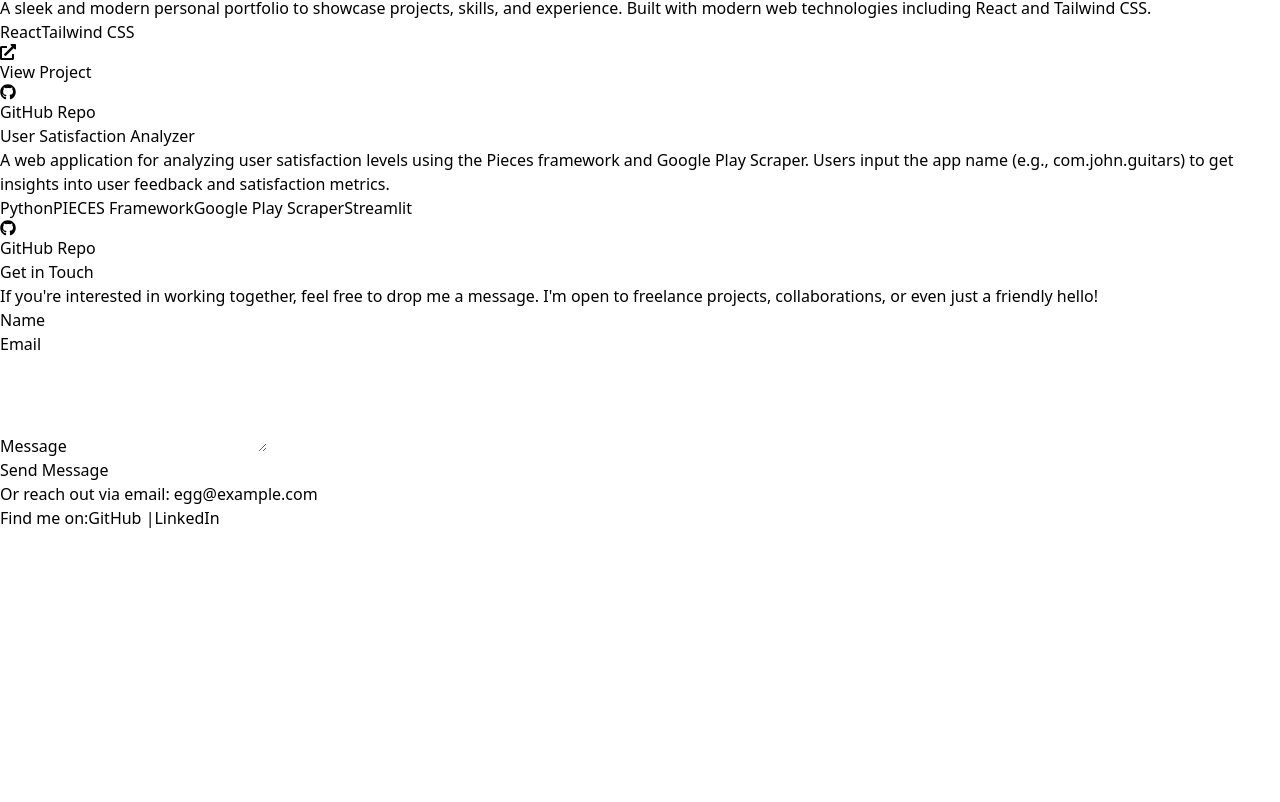
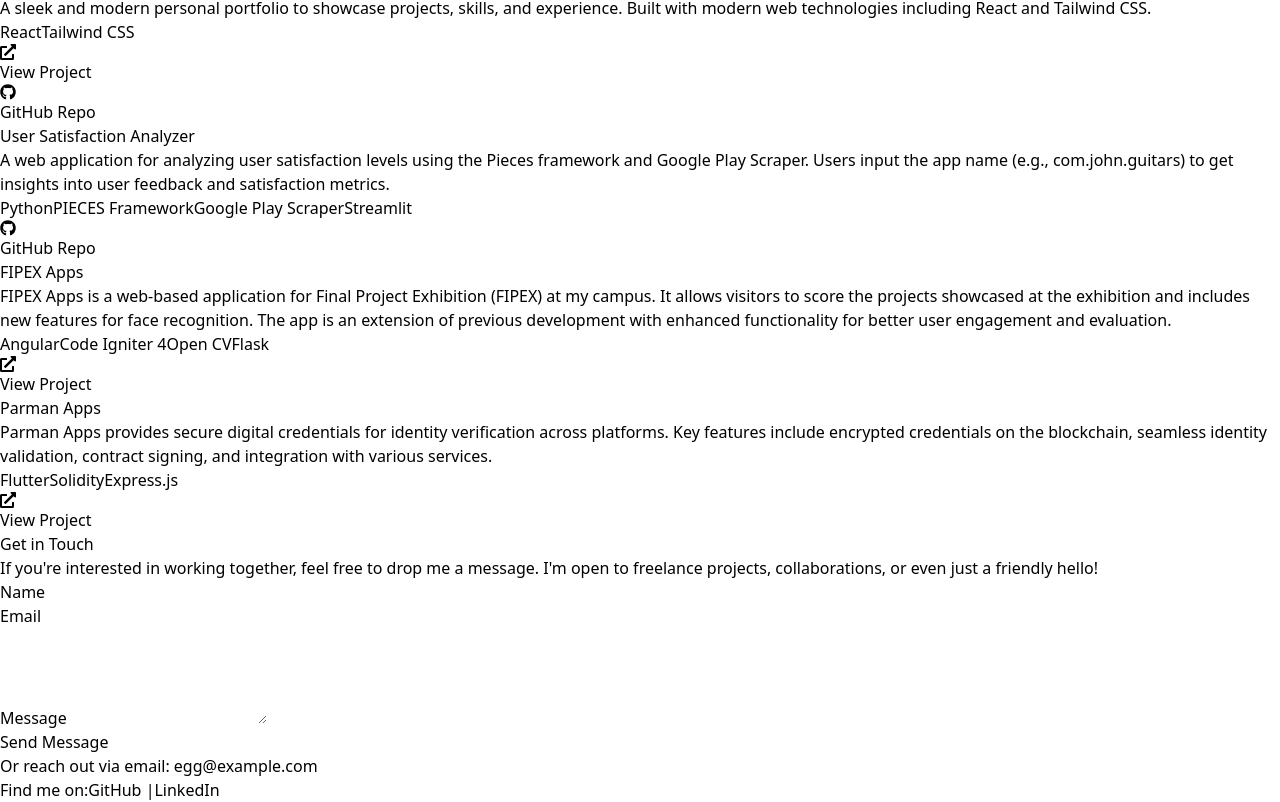
Before and after one commit to egasa21/portfolio-web, a React (Vite) app: page / in a window 1280 px wide. Shown: the part 1654-2456 px from the top of the page. Before the commit the page ends 2184 px from the top, so only its background shows below. Built offline with nearby package versions, Linux system fonts and the light colour scheme.

Commit message:
update projects

```diff
--- a/src/data/projectsData.js
+++ b/src/data/projectsData.js
@@ -45,5 +45,26 @@
         ],
         // "link": "https://your-user-satisfaction-analyzer.com",
         "github": "https://github.com/egasa21/apps-pieces-analysis"
+    },
+    {
+        "title": "FIPEX Apps",
+        "description": "FIPEX Apps is a web-based application for Final Project Exhibition (FIPEX) at my campus. It allows visitors to score the projects showcased at the exhibition and includes new features for face recognition. The app is an extension of previous development with enhanced functionality for better user engagement and evaluation.",
+        "tech": [
+            "Angular",
+            "Code Igniter 4",
+            "Open CV",
+            "Flask"
+        ],
+        "link": "http://fipexapp.ruang-ekspresi.id",
+    },
+    {
+        "title": "Parman Apps",
+        "description": "Parman Apps provides secure digital credentials for identity verification across platforms. Key features include encrypted credentials on the blockchain, seamless identity validation, contract signing, and integration with various services.",
+        "tech": [
+            "Flutter",
+            "Solidity",
+            "Express.js"
+        ],
+        "link": "https://www.youtube.com/watch?v=6cTJ5lmqG50",
     }
 ]
--- a/src/pages/hero/Hero.jsx
+++ b/src/pages/hero/Hero.jsx
@@ -2,7 +2,7 @@
 
 export const Hero = () => {
     return (
-        <div className="mx-auto max-w-2xl px-6 py-20 sm:py-32">
+        <div className="mx-auto max-w-2xl px-6 py-20 sm:py-32 lg:py-56">
             {/* Announcement or personal tagline */}
             <div className="hidden sm:mb-8 sm:flex sm:justify-center">
                 <div className="relative rounded-full px-3 py-1 text-sm leading-6 text-gray-700 ring-1 ring-gray-300 hover:ring-gray-500">
```
